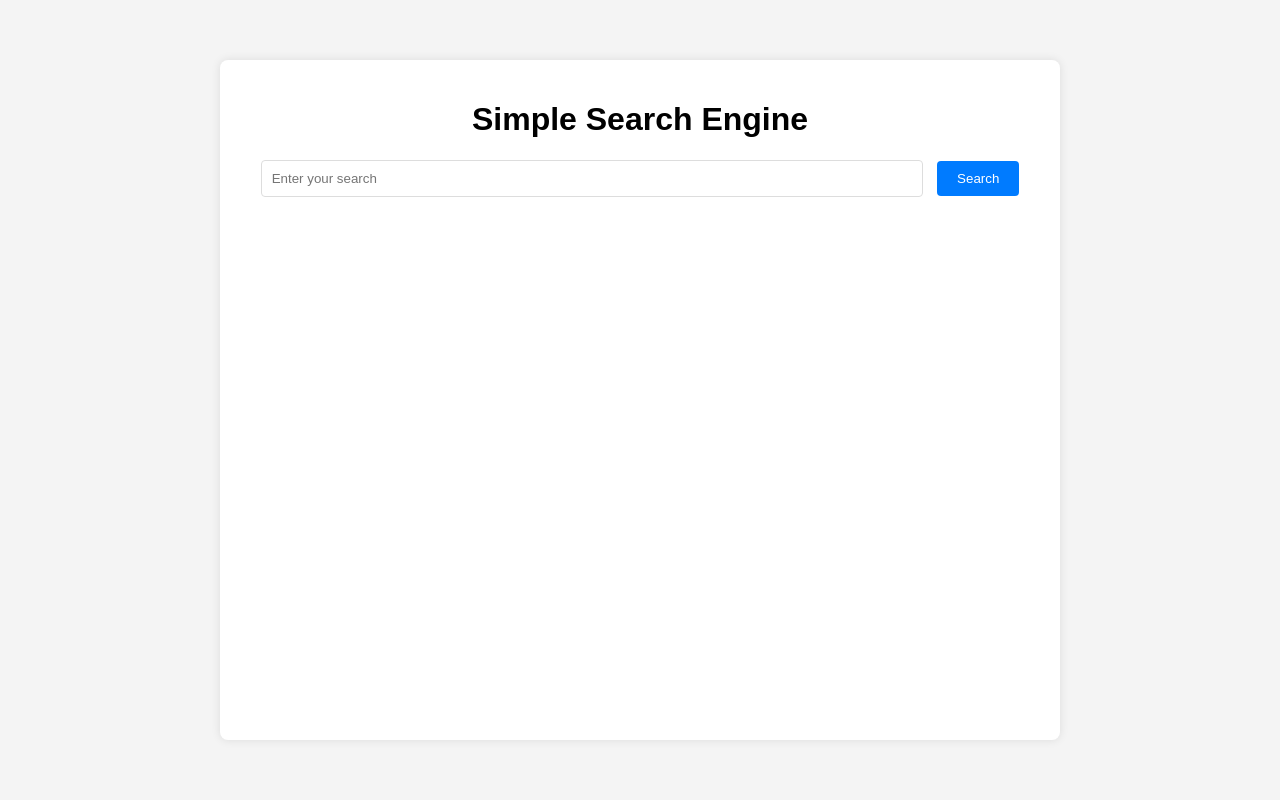
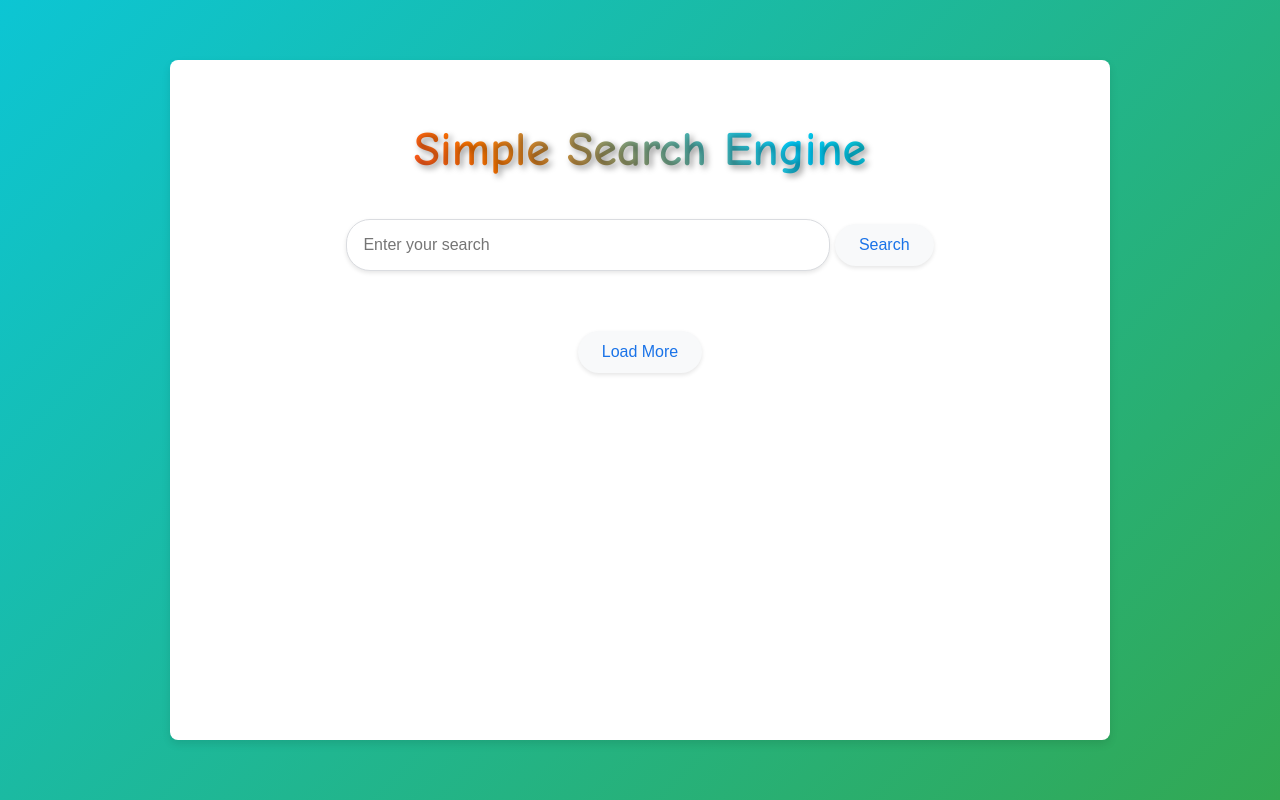
Before and after one commit to Corcoin/rantripple-search-engine, a plain HTML site: page index.html in a window 1280 px wide. Drawn offline with Linux system fonts and the light colour scheme.

Commit message:
Update index.html

```diff
--- a/index.html
+++ b/index.html
@@ -7,47 +7,90 @@
     <style>
         body {
             font-family: Arial, sans-serif;
-            background-color: #f4f4f4;
+            background: linear-gradient(135deg, #ff007f, #ff7700, #00cfff, #32a852);
+            background-size: 400% 400%;
+            animation: gradientShift 10s ease infinite;
             margin: 0;
             padding: 0;
             display: flex;
             justify-content: center;
             align-items: center;
             height: 100vh;
-            overflow: hidden; /* Prevents body from scrolling */
+            overflow: hidden;
+        }
+
+        @keyframes gradientShift {
+            0% { background-position: 0% 0%; }
+            50% { background-position: 100% 100%; }
+            100% { background-position: 0% 0%; }
         }
 
         .container {
             text-align: center;
-            background-color: #fff;
+            background-color: #fff; /* White background */
             padding: 20px;
             border-radius: 8px;
-            box-shadow: 0 0 10px rgba(0, 0, 0, 0.1);
-            width: 80%;
-            max-width: 800px;
-            height: 80vh; /* Adjust height to make space for scrolling */
-            overflow-y: auto; /* Allows scrolling within the container */
+            box-shadow: 0 4px 8px rgba(0, 0, 0, 0.1);
+            width: 90%;
+            max-width: 900px;
+            height: 80vh;
+            overflow-y: auto;
+        }
+
+        header {
+            margin-bottom: 20px;
+            font-size: 2.5em;
+            font-weight: bold;
+            color: #fff; /* Default text color */
+            background: linear-gradient(45deg, #ff007f, #ff7700, #00cfff, #32a852); /* Funky gradient */
+            -webkit-background-clip: text;
+            background-clip: text;
+            color: transparent;
+            padding-bottom: 10px;
+            border-bottom: 2px solid #dadce0;
+            font-family: 'Comic Sans MS', 'Comic Sans', cursive; /* Funky font */
+            text-shadow: 2px 2px 4px rgba(0, 0, 0, 0.2);
+        }
+        h1 {
+            font-size: 3em;
+            font-weight: bold;
+            color: #fff; /* Default text color */
+            background: linear-gradient(45deg, #ff007f, #ff7700, #00cfff, #32a852); /* Funky gradient */
+            -webkit-background-clip: text;
+            background-clip: text;
+            color: transparent;
+            padding: 10px;
+            border-radius: 12px;
+            font-family: 'Comic Sans MS', 'Comic Sans', cursive; /* Funky font */
+            text-shadow: 3px 3px 6px rgba(0, 0, 0, 0.4); /* Funky shadow */
+            animation: pulse 2s infinite; /* Pulsing animation */
         }
 
         input[type="text"] {
-            width: 80%;
-            padding: 10px;
-            margin-right: 10px;
-            border: 1px solid #ddd;
-            border-radius: 4px;
+            width: 50%;
+            padding: 16px;
+            border: 1px solid #dadce0;
+            border-radius: 24px;
+            font-size: 16px;
+            box-shadow: 0 2px 4px rgba(0, 0, 0, 0.1);
+            margin-bottom: 20px;
         }
 
         button {
-            padding: 10px 20px;
+            padding: 12px 24px;
             border: none;
-            background-color: #007bff;
-            color: #fff;
-            border-radius: 4px;
+            background-color: #f8f9fa;
+            color: #1a73e8; /* Blue text */
+            border-radius: 24px;
             cursor: pointer;
+            font-size: 16px;
+            box-shadow: 0 2px 4px rgba(0, 0, 0, 0.1);
+            transition: background-color 0.3s, color 0.3s;
         }
 
         button:hover {
-            background-color: #0056b3;
+            background-color: #e8f0fe; /* Light blue */
+            color: #174ea6; /* Darker blue */
         }
 
         .results {
@@ -59,12 +102,14 @@
         .result {
             margin-bottom: 20px;
             padding: 10px;
-            border-bottom: 1px solid #ddd;
+            border-bottom: 1px solid #dadce0;
         }
 
         .result a {
-            color: #007bff;
+            color: #1a73e8;
             text-decoration: none;
+            font-size: 18px;
+            font-weight: bold;
         }
 
         .result a:hover {
@@ -72,25 +117,30 @@
         }
 
         .result .snippet {
-            color: #666;
+            color: #4d5156;
+            font-size: 14px;
         }
 
         .error {
-            color: red;
+            color: #d93025; /* Red */
         }
 
-        #loadMore {
-            padding: 10px;
+        .load-more {
+            margin-top: 20px;
+            padding: 12px 24px;
             border: none;
-            background-color: #007bff;
-            color: #fff;
-            border-radius: 4px;
+            background-color: #f8f9fa;
+            color: #1a73e8;
+            border-radius: 24px;
             cursor: pointer;
-            display: none; /* Hidden by default */
+            font-size: 16px;
+            box-shadow: 0 2px 4px rgba(0, 0, 0, 0.1);
+            transition: background-color 0.3s, color 0.3s;
         }
 
-        #loadMore:hover {
-            background-color: #0056b3;
+        .load-more:hover {
+            background-color: #e8f0fe;
+            color: #174ea6;
         }
     </style>
 </head>
```
